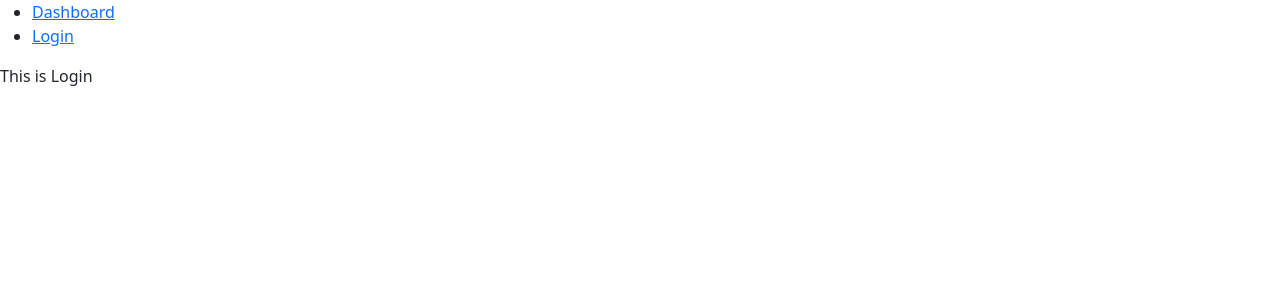
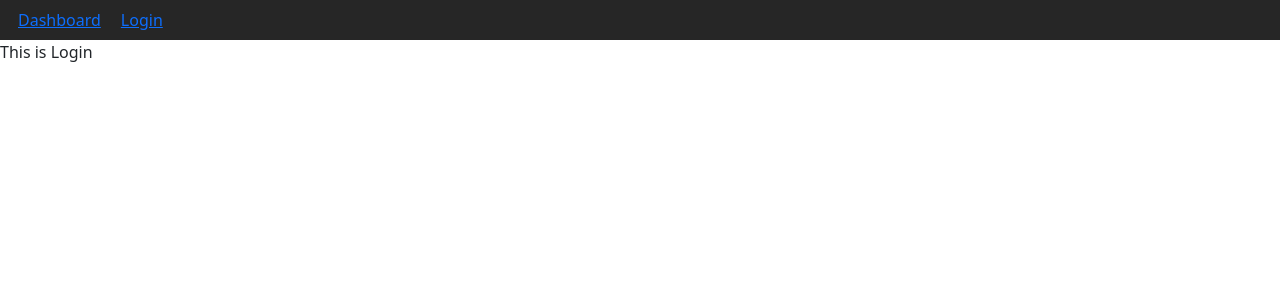
Before and after one commit to readysetgit/Final-Project-CS484, a React (Create React App) app in the folder client/: page / in a window 1280 px wide. Shown: the top 300 px of the page. Built offline with nearby package versions, Linux system fonts and the light colour scheme.

Commit message:
some more edits

```diff
--- a/client/src/components/NavBar.jsx
+++ b/client/src/components/NavBar.jsx
@@ -1,22 +1,15 @@
-import React, { Component } from 'react';
-import { Link } from 'react-router-dom';
-
+import React, { Component } from "react";
+import { Link } from "react-router-dom";
+import "../styles/Navbar.css";
 class NavBar extends Component {
-    render() {
-        return (
-            <div>
-                    <ul>
-                        <li>
-                            <Link to="/dashboard">Dashboard</Link>
-                        </li>
-                        <li>
-                            <Link to="/login">Login</Link>
-                        </li>
-                    </ul>
-            </div>
-
-        );
-    }
+  render() {
+    return (
+      <nav className="navbar-custom">
+                <Link className="link" to="/dashboard">Dashboard</Link>
+                <Link className="link" to="/login">Login</Link>
+      </nav>
+    );
+  }
 }
 
 export default NavBar;
--- a/client/src/index.js
+++ b/client/src/index.js
@@ -5,6 +5,8 @@ import App from './App';
 import reportWebVitals from './reportWebVitals';
 import { BrowserRouter } from 'react-router-dom';
 import 'bootstrap/dist/css/bootstrap.css'
+import 'bootstrap/dist/js/bootstrap.bundle'
+
 ReactDOM.render(
   <BrowserRouter>
     <App />
--- /dev/null
+++ b/client/src/styles/Navbar.css
@@ -0,0 +1,12 @@
+.navbar-custom {
+    background-color: #262626;
+    padding: 8px;
+}
+
+.navbar-custom ul {
+    display: flex;
+}
+
+.link {
+    margin: 0 10px;
+}
```
Also changed, not shown: client/src/App.js (+2 -11 lines), client/src/api/auth.js (added), client/src/api/users.js (added), client/src/logo.svg (deleted), client/src/styles/App.css (renamed from client/src/App.css).
